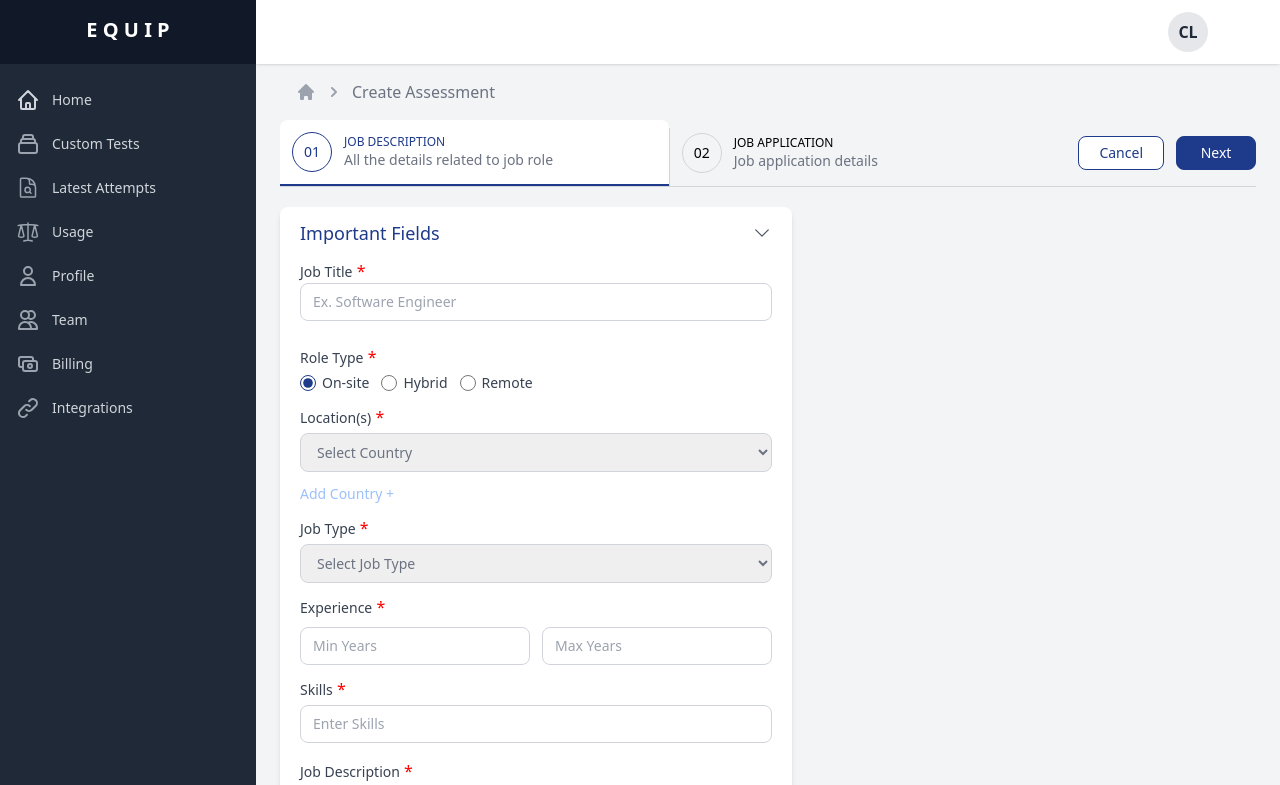
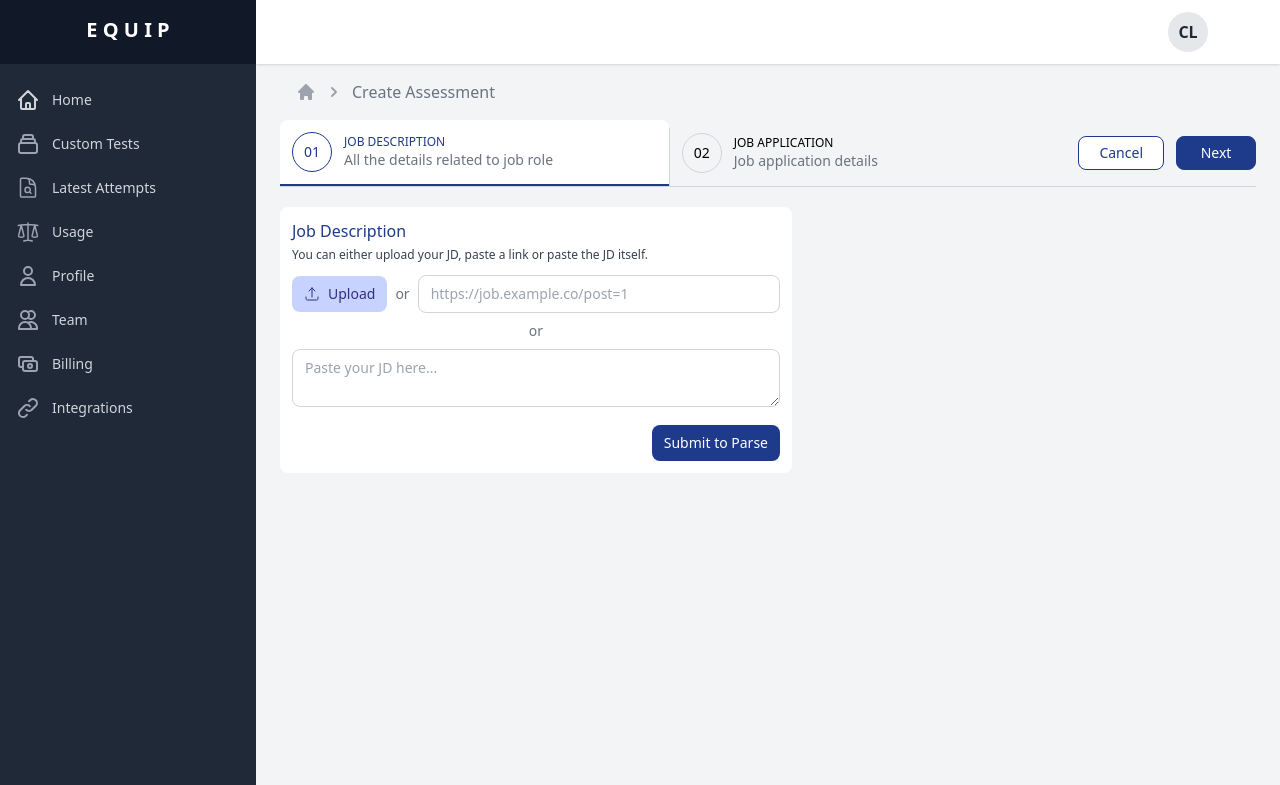
Before and after one commit to jibranjan/tanstack-form, a React (Vite) app: page / in a window 1280 px wide. Shown: the top 785 px of the page. Built offline with nearby package versions, Linux system fonts and the light colour scheme.

Commit message:
fix issue with able to move to next tab without uploading jD and skills not coming as re field

```diff
--- a/src/CreateJobPostForm.tsx
+++ b/src/CreateJobPostForm.tsx
@@ -8,7 +8,7 @@ import JobCreationTabs from "./JobCreationTabs.tsx"
 import JdUpload from "./job-description-tab/JdUpload.tsx"
 
 function CreateJobPostForm() {
-    const allowJdUpload = false;
+    const allowJdUpload = true;
 
     const [activeTab, setActiveTab] = useState(0)
     const [uploadedTab, setUploadedTab] = useState(-1)
--- a/src/JobCreationTabs.tsx
+++ b/src/JobCreationTabs.tsx
@@ -10,13 +10,16 @@ interface JobCreationTabsProps {
 const JobCreationTabs = ({ activeTab, setActiveTab, uploadedTab, setUploadedTab }: JobCreationTabsProps) => {
 
     const checkForJobDescriptionUpload = (field: any) => {
+        const jdSubmitted = document.querySelector('[data-jd-submitted]')?.getAttribute('data-jd-submitted') === 'true';
+
         let jobDescriptionUploaded = false;
         if (field.hasAttribute('data-file-uploaded') && field.getAttribute('data-file-uploaded') === 'true') {
             jobDescriptionUploaded = true;
         } else if (!field.hasAttribute('data-file-uploaded')) {
             jobDescriptionUploaded = field.value !== undefined && field.value !== "";
         }
-        return jobDescriptionUploaded;
+
+        return jobDescriptionUploaded && jdSubmitted;
     }
 
     const validateFields = () => {
@@ -31,11 +34,17 @@ const JobCreationTabs = ({ activeTab, setActiveTab, uploadedTab, setUploadedTab
                     jdUploaded = checkForJobDescriptionUpload(field);
                 }
                 hasEmptyFields = !jdUploaded;
+            } else if (field.getAttribute('data-field-name') === 'skills') {
+                if (document.getElementById('skills-selected')?.children.length === 0) {
+                    hasEmptyFields = true;
+                } else {
+                    hasEmptyFields = false;
+                }
             } else if (field.value === undefined || field.value === "") {
                 hasEmptyFields = true;
             }
         })
-        return !hasEmptyFields && jdUploaded;
+        return !hasEmptyFields;
     };
 
     const TAB_CONTENT = [
--- a/src/job-description-tab/ImportantFields.tsx
+++ b/src/job-description-tab/ImportantFields.tsx
@@ -603,7 +603,8 @@ function ImportantFields({ form }: ImportantFieldsProps) {
                                     setFilterSkillsInput(e.target.value);
                                     field.handleChange(e.target.value);
                                 }}
-                                className="text-sm font-light text-gray-500 ring-0 outline-none border border-gray-300 w-full py-2 px-3 rounded-lg mt-1"
+                                data-field-name="skills"
+                                className="text-sm font-light text-gray-500 ring-0 outline-none border border-gray-300 w-full py-2 px-3 rounded-lg mt-1 req-input-field"
                                 placeholder="Enter Skills"
                             />
 
@@ -638,7 +639,7 @@ function ImportantFields({ form }: ImportantFieldsProps) {
                                 </ul>
                             )}
 
-                            <div className="flex flex-wrap gap-2 mt-1">
+                            <div id="skills-selected" className="flex flex-wrap gap-2 mt-1">
                                 {selectedSkills.map((skill) => (
                                     <div
                                         key={skill}
@@ -661,42 +662,6 @@ function ImportantFields({ form }: ImportantFieldsProps) {
                     );
                 }}
             />
-
-            {/* Skills */}
-            {/* <form.Field
-                className="flex flex-col gap-5"
-                name="skills"
-                children={(field: any) => {
-                    return (
-                        <div>
-                            <label
-                                htmlFor={field.name}
-                                className="text-sm text-gray-700 eqp-required-field"
-                            >
-                                Skills
-                            </label>
-                            <select
-                                id={field.name}
-                                name={field.name}
-                                value={field.state.value || ""}
-                                onBlur={field.handleBlur}
-                                onChange={(e) => {
-                                    field.handleChange(e.target.value);
-                                }}
-                                className="text-sm font-light text-gray-500 ring-0 border border-gray-300 w-full py-2 px-3 rounded-lg mt-1 req-input-field"
-                            >
-                                <option value="" disabled>
-                                    Select Skills
-                                </option>
-                                <option value="Python">Python</option>
-                                <option value="JavaScript">JavaScript</option>
-                                <option value="React">React</option>
-                                <option value="Node.js">Node.js</option>
-                            </select>
-                        </div>
-                    );
-                }}
-            /> */}
 
             {/* Job Description */}
             <form.Field
--- a/src/job-description-tab/JdUpload.tsx
+++ b/src/job-description-tab/JdUpload.tsx
@@ -35,12 +35,15 @@ function JdUpload({ form, setJdSubmitted }: JdUploadProps) {
                                             id={field.name}
                                             name={field.name}
                                             type="file"
-                                            className="hidden"
+                                            className="hidden req-input-field"
+                                            data-field-name="jobDescription"
+                                            data-file-uploaded="false"
                                             accept=".pdf,.doc,.docx,.png,.jpeg,.jpg"
                                             onChange={(e) => {
                                                 setJdUploaded(true);
                                                 setUploadedJdFile(e.target.files?.[0] || null);
                                                 field.handleChange(e.target.files);
+                                                e.target.setAttribute('data-file-uploaded', 'true');
                                             }}
                                             onBlur={field.handleBlur}
                                         />
@@ -77,12 +80,13 @@ function JdUpload({ form, setJdSubmitted }: JdUploadProps) {
                                     name={field.name}
                                     value={field.state.value || ""}
                                     onBlur={field.handleBlur}
+                                    data-field-name="jobDescription"
                                     onChange={(e) => {
                                         setJdUploaded(true);
                                         field.handleChange(e.target.value);
                                     }}
                                     type="url"
-                                    className="text-sm font-light text-gray-500 ring-0 border border-gray-300 w-full py-2 px-3 rounded-lg"
+                                    className="text-sm font-light text-gray-500 ring-0 border border-gray-300 w-full py-2 px-3 rounded-lg req-input-field"
                                     placeholder="https://job.example.co/post=1"
                                 />
                             )
@@ -134,11 +138,12 @@ function JdUpload({ form, setJdSubmitted }: JdUploadProps) {
                                 name={field.name}
                                 value={field.state.value || ""}
                                 onBlur={field.handleBlur}
+                                data-field-name="jobDescription"
                                 onChange={(e) => {
                                     setJdUploaded(true);
                                     field.handleChange(e.target.value);
                                 }}
-                                className="text-sm font-light text-gray-500 ring-0 border border-gray-300 w-full py-2 px-3 rounded-lg"
+                                className="text-sm font-light text-gray-500 ring-0 border border-gray-300 w-full py-2 px-3 rounded-lg req-input-field"
                                 placeholder="Paste your JD here..."
                             />
                         )
@@ -148,6 +153,7 @@ function JdUpload({ form, setJdSubmitted }: JdUploadProps) {
 
             {/* Submit to Parse */}
             <div
+                data-jd-submitted="false"
                 className={`text-sm bg-blue-900 text-white px-3 py-2 rounded-lg cursor-pointer w-fit ml-auto active:scale-95 transition-all duration-150 ease-in-out ${jdUploaded ? "cursor-pointer" : "cursor-not-allowed"}`}
                 title={jdUploaded ? "Submit to Parse" : "Please upload or paste your JD first"}
                 onClick={(e) => {
@@ -157,6 +163,7 @@ function JdUpload({ form, setJdSubmitted }: JdUploadProps) {
                     (e.target as HTMLElement).classList.add("cursor-not-allowed");
                     (e.target as HTMLElement).classList.remove("active:scale-95");
                     (e.target as HTMLElement).textContent = "Parsing...";
+                    (e.target as HTMLElement).setAttribute('data-jd-submitted', 'true');
                     setJdSubmitted(true);
                 }}
             >
```
